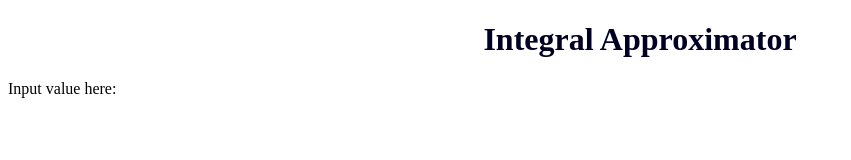
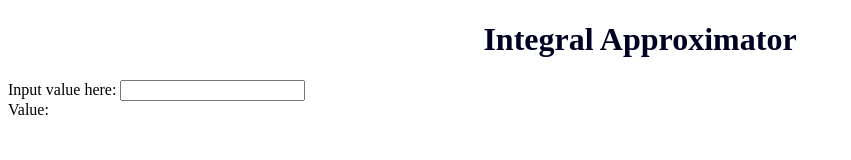
Before and after one commit to theBananadon/integral-approximator, a website: page fileHolder/index.html in a window 1280 px wide. Shown: the whole page, without its empty margins (0-851 px from the left). Drawn offline with nearby package versions, Linux system fonts and the light colour scheme.

Commit message:
Make Output Visible On Screen

```diff
--- a/fileHolder/index.html
+++ b/fileHolder/index.html
@@ -9,16 +9,42 @@
     <body>
         <h1 class = "header">Integral Approximator</h1>
         <div class = "textField">Input value here: </div>
-
+        <div class = "output">Value: </div>
         <script type = "text/javascript">
 
-        let funct = 'x^2-2*x+1';
+            const textField = document.querySelector(".textField");
+            const divOut = document.querySelector(".output");
 
-        //Function of x, solved for a
+            const input = document.createElement("input");
+            input.setAttribute("type", "text");
+
+            const output = document.createElement("span");
+
+
+            textField.appendChild(input);
+            divOut.appendChild(output);
+
+
+            let funct = 'x';
+
+            input.addEventListener("keypress",function(e){
+                if(e.key === "Enter"){
+                    funct = input.value;
+                    output.textContent = domainSum(1,3,0.01);
+                }
+            } )
+
+
+            // Function of x, solved for a
 
             function func(a){
                 let val = funct.replaceAll('x', a);
-            let c = math.evaluate(val);
+                let c = 0;
+                try{
+                    c = math.evaluate(val);
+                } catch(e){
+
+                }
                 return c;
             }
 
@@ -30,6 +56,8 @@
                 }
                 return sum;
             }
+
+
 
             console.log(domainSum(1,3,0.1));
 
```
Lines whose indentation alone changed are shown as unchanged.
